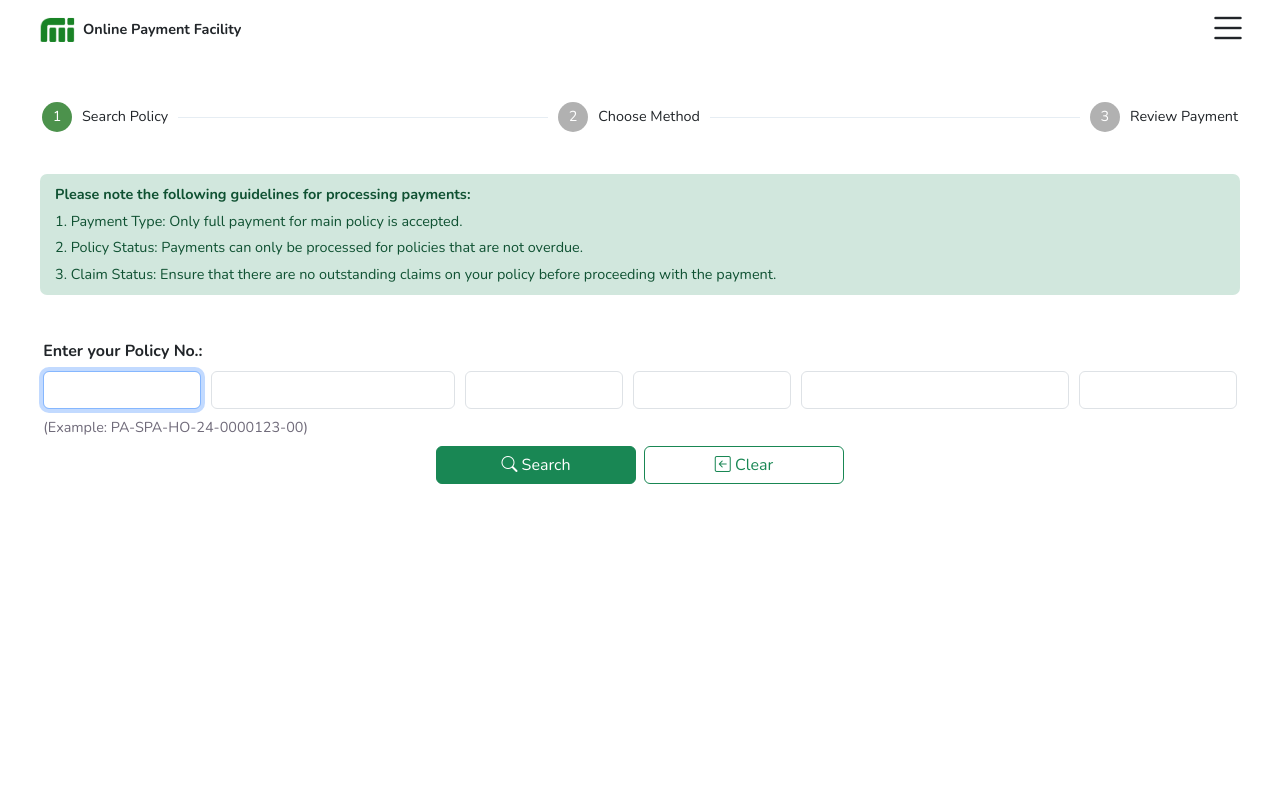
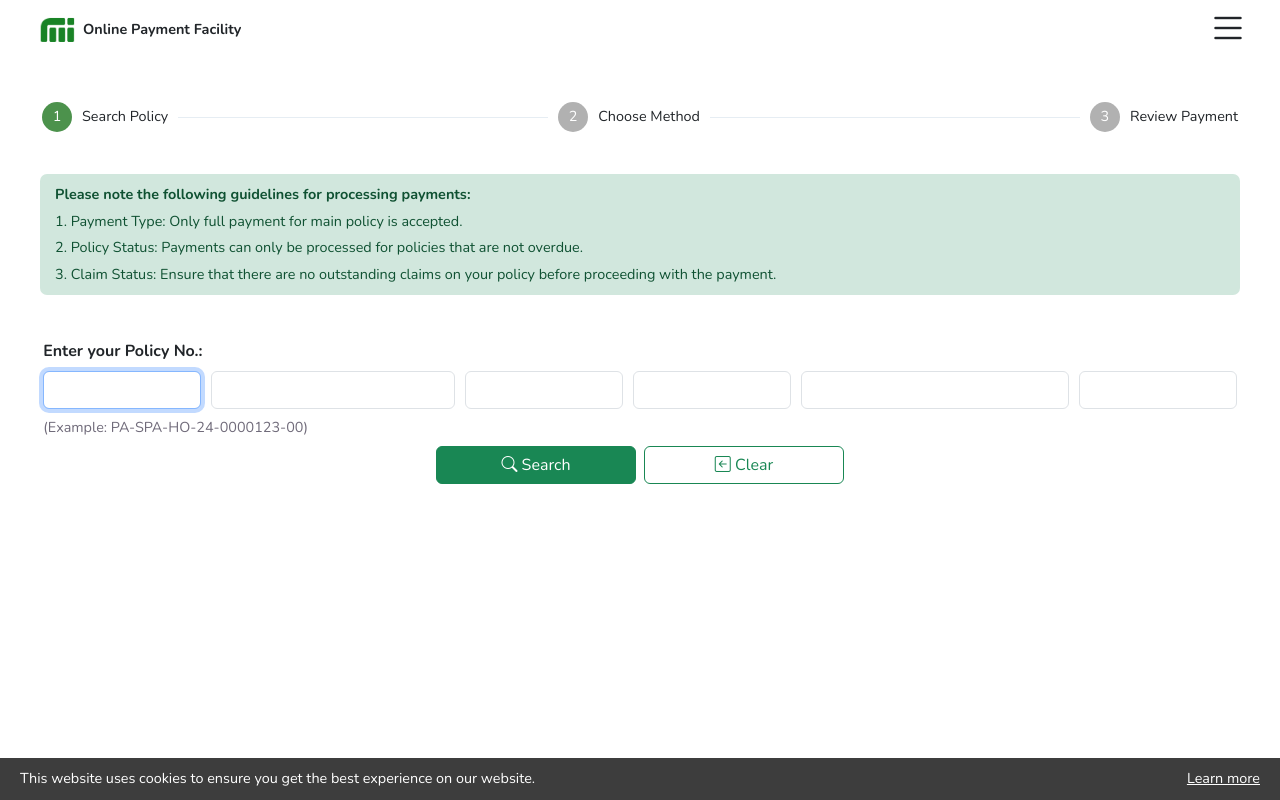
Before and after one commit to miciadmin/online-payment-prod, a React (Vite) app: page / in a window 1280 px wide. Built offline with nearby package versions, Linux system fonts and the light colour scheme.

Commit message:
93th update

```diff
--- /dev/null
+++ b/src/component/cookies_permission.jsx
@@ -0,0 +1,52 @@
+import React, { useState, useEffect } from 'react';
+
+function CookiesPermission() {
+  const [showCookieConsent, setShowCookieConsent] = useState(false);
+  const [showMoreInfo, setShowMoreInfo] = useState(false);
+
+  useEffect(() => {
+    const consent = localStorage.getItem('cookieConsent');
+    console.log(consent);
+    console.log(consent === 'accepted');
+    if (consent === 'accepted') {
+        setShowCookieConsent(false);
+    } else {
+        setShowCookieConsent(true);
+    }
+  }, []);
+
+  const handleLearnMore = () => {
+    setShowMoreInfo(true);
+    //localStorage.setItem('cookieConsent', 'accepted');
+    setShowCookieConsent(false);
+  };
+
+  const closeLearnMore = () => {
+    setShowMoreInfo(false);
+  };
+
+  return (
+    <div className="App">
+      {showCookieConsent && (
+        <div className="cookie-consent">
+          <span>This website uses cookies to ensure you get the best experience on our website.</span>
+          <div>
+            <span onClick={handleLearnMore}>Learn more</span>
+          </div>
+        </div>
+      )}
+
+      {showMoreInfo && (
+        <div className="cookie-info">
+            <div className="cookie-info-header">
+                <span>More About Cookies</span>
+                <button type="button" className="btn-close" onClick={closeLearnMore} aria-label="Close"/>
+            </div>
+            <p>Cookies are small text files that can be used by websites to make a user's experience more efficient. We use cookies for managing payment details and remove them after the payment transaction is complete.</p>
+        </div>
+      )}
+    </div>
+  );
+}
+
+export default CookiesPermission;
--- a/src/component/step1.jsx
+++ b/src/component/step1.jsx
@@ -1,5 +1,6 @@
 import React, { useState, useRef, useEffect} from 'react';
 import Sidebar from './sidebar';
+import CookiePermission from './cookies_permission';
 import { endpoint, currencyFormat, isValidEmail, isValidMobileNo, lpad, numInputOnly, textInputOnly, numAndTextInput} from '../js/utils';
 import { useNavigate } from 'react-router-dom';
 import MiciLogo from '../assets/mici_logo.svg'
@@ -152,8 +153,10 @@ function Step1() {
                         setErrorPolicy('(Policy is cancelled)');
                     } else if (status === 'OTHER_CURRENCY') {
                         setErrorPolicy('(Policy currency not allowed)');
-                    } else if (status === 'FULLY_PAID' || status === 'HAS_SUCCESSFUL_PAYMENT') {
+                    } else if (status === 'FULLY_PAID') {
                         setErrorPolicy('(Policy is already settled)');
+                    } else if (status === 'HAS_SUCCESSFUL_PAYMENT') {
+                        setErrorPolicy('(Payment successful; policy ready for OR)');
                     } else if (status === 'TEMPORARY_PAYMENT') {
                         setErrorPolicy('(Policy has pending transaction)');
                     } else if (status === 'OVERDUE') {
@@ -389,6 +392,8 @@ function Step1() {
             )}
 
             </div>
+
+        <CookiePermission/>
         </div>
     )
 }
--- a/src/css/style.css
+++ b/src/css/style.css
@@ -323,15 +323,54 @@ label {
 .payment-method-container {
     margin: 0 2rem;
 }
-
 .space-between {
     display: flex;
     justify-content: space-between;
 }
-/*.bank-img {
-    width: 100px;
-    margin-bottom: 5px;
-}*/
+.cookie-consent {
+    position: fixed;
+    bottom: 0;
+    left: 0;
+    width: 100%;
+    background-color: #333333f2;
+    color: white;
+    padding: 10px 20px;
+    display: flex;
+    justify-content: space-between;
+    font-size: .9rem;
+    z-index: 9999;
+}
+.cookie-consent div span {
+    cursor: pointer;
+    text-decoration: underline;
+}
+
+.cookie-info {
+    position: fixed;
+    bottom: 0;
+    left: 0;
+    width: 100%;
+    background-color: #fff;
+    color: #333;
+    font-size: .9rem;
+    text-align: justify;
+    padding: 10px 20px;
+    box-shadow: 0 -2px 10px rgba(0, 0, 0, 0.1);
+}
+.cookie-info-header {
+    display: flex;
+    justify-content: space-between;
+}
+.cookie-info span {
+    margin-top: 0;
+    font-size: 1rem;
+    font-weight: bold;
+}
+.cookie-info p {
+    margin: 10px 0;
+}
+
+
 
 @media (max-width: 1600px) {
     .step-line {
@@ -615,9 +654,9 @@ label {
 
 
 .copyright-text {
-    font-size:.7rem;
-    bottom:5%;
-    position:fixed;
+    font-size: .7rem;
+    bottom: 20px;
+    position: fixed;
     margin: 0 1rem;
 }
 
```
